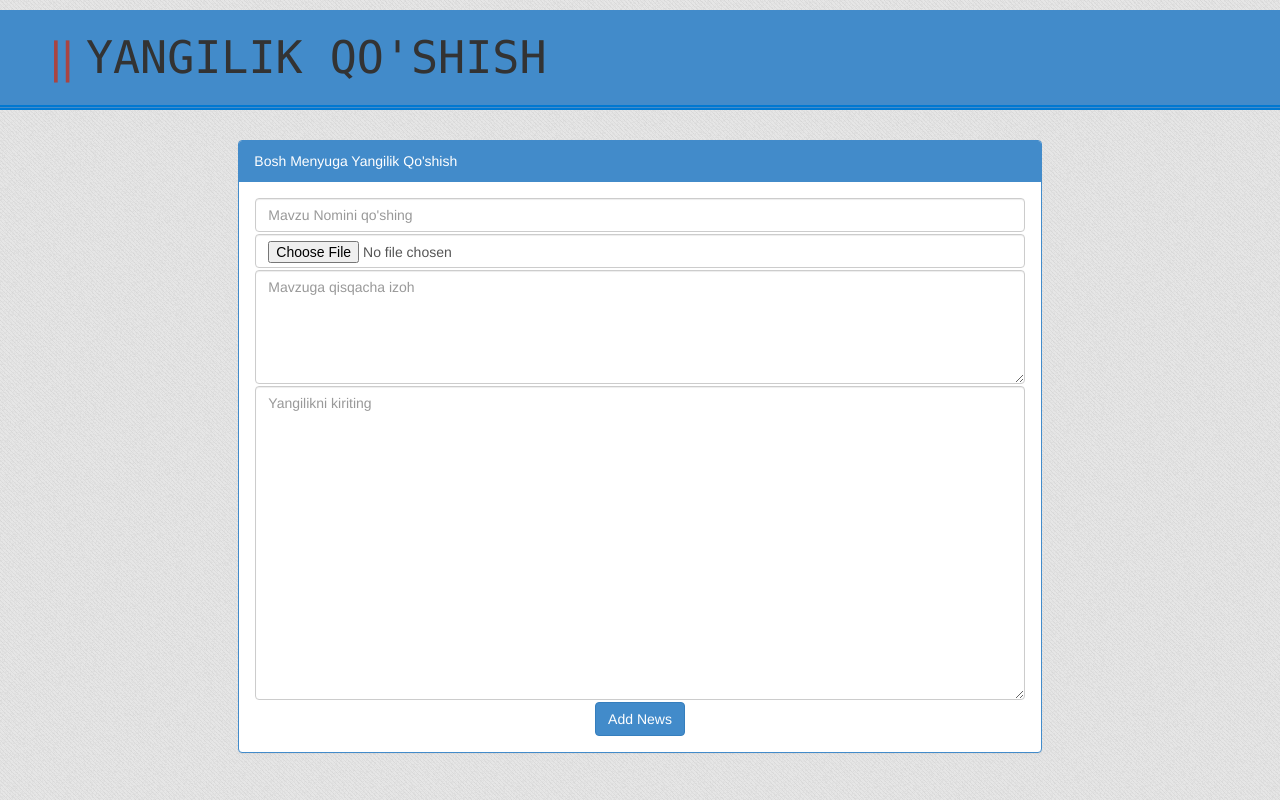
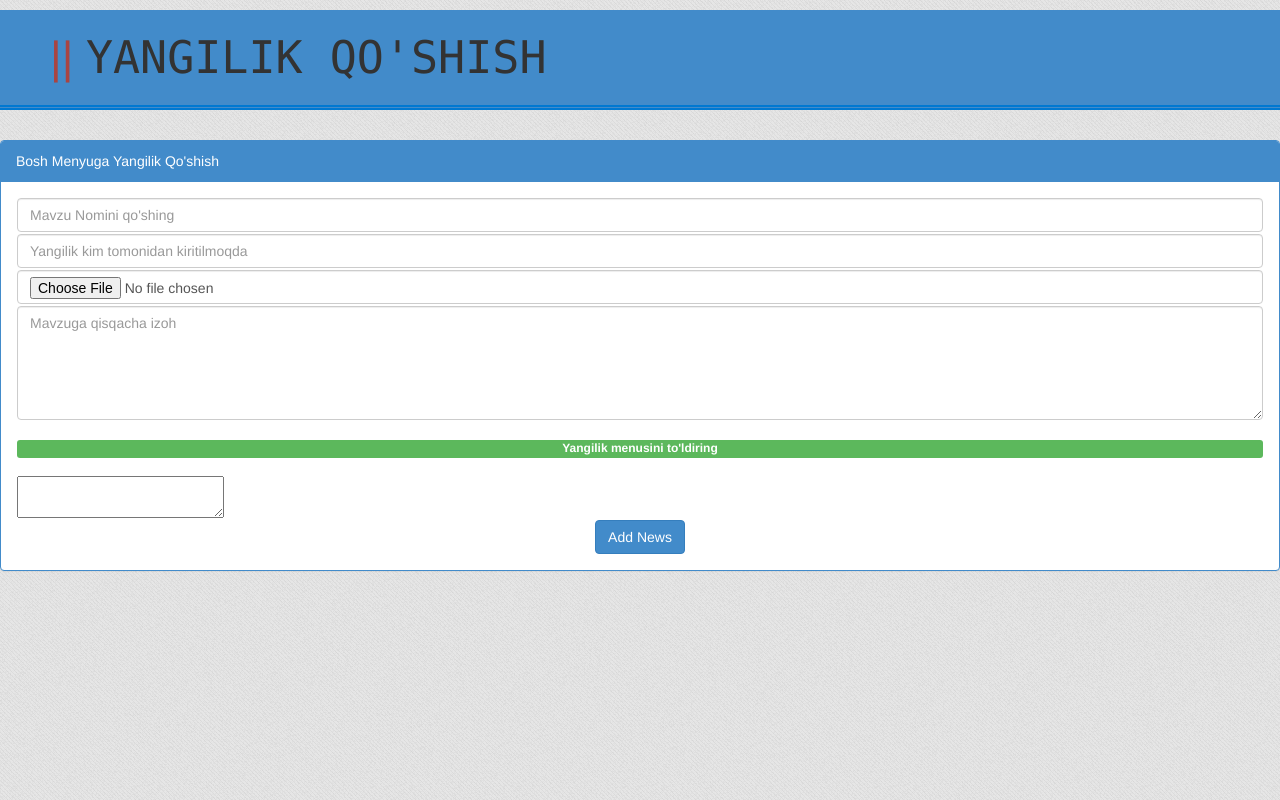
Before and after one commit to mehmed77/maktab, a PHP site: page /maktab/adminbek/addIndexNews.php in a window 1280 px wide. Run offline with PHP 8.4, Linux system fonts and the light colour scheme; some libraries are stand-ins or nearby versions.

Commit message:
new change

```diff
--- a/adminbek/addIndexNews.php
+++ b/adminbek/addIndexNews.php
@@ -6,9 +6,9 @@
     <span style="text-transform: uppercase; font-family: Consolas;">Yangilik qo'shish</span>
 </div>
 <br>
-<div class="col-xs-12">
+<div style="min-width: 1200px;">
     <form action="add_IndexNews.php" method="post" enctype="multipart/form-data">
-        <div class="col-lg-8 col-xs-offset-2">
+        <div style="width: 1280px;" class="center-block">
             <div class="panel panel-primary">
                 <div class="panel-heading">
                     Bosh Menyuga Yangilik Qo'shish
@@ -19,13 +19,24 @@
                             <td><input  class="form-control" type="text" name="mavzu" placeholder="Mavzu Nomini qo'shing" value=""></td>
                         </tr>
                         <tr>
+                            <td><input  class="form-control" type="text" name="author" placeholder="Yangilik kim tomonidan kiritilmoqda" value=""></td>
+                        </tr>
+                        <tr>
                             <td><input class="form-control" type="file" name="fileToUpload" value=""></td>
                         </tr>
                         <tr>
-                            <td><textarea rows="5" class="form-control" name="shortnews" placeholder="Mavzuga qisqacha izoh"></textarea></td>
+                            <td>
+                                <textarea rows="5" class="form-control" name="shortnews" placeholder="Mavzuga qisqacha izoh"></textarea>
+                                <br/>
+                            </td>
                         </tr>
                         <tr>
-                            <td><textarea rows="15" class="form-control" name="longnews" placeholder="Yangilikni kiriting"></textarea></td>
+                            <td>
+                                <span class="label label-success center-block">
+                                    Yangilik menusini to'ldiring
+                                </span><br/>
+                                <textarea class="ckeditor" id="ckeditor" name="longnews"></textarea>
+                            </td>
                         </tr>
                         <tr>
                             <td>
--- a/adminbek/connect_db.php
+++ b/adminbek/connect_db.php
@@ -1,7 +1,7 @@
 <?php
     $host = "localhost";
     $user = "root";
-    $pass = "";
+    $pass = "muhammad";
     $dbname = "maktab";
     mysql_connect("$host","$user","$pass") or die("Mysql not connect");
     mysql_select_db("$dbname") or die("Database not connect");
--- a/adminbek/index1.php
+++ b/adminbek/index1.php
@@ -18,10 +18,9 @@
     </div>
     <br>
     <div class="col-xs-12">
-        <div class="col-xs-9">
 			  <table class="table table-bordered">
 			      <tr>
-						<th>N</th>
+						<th width="5%" style="text-align: center">N</th>
 						<th>F.I.O</th>
 				  </tr>
             <?php
@@ -39,11 +38,12 @@
                   $count++;
             ?>
 			 <tr>
-			    <td><?php print $count; ?></td>
+			    <td  style="text-align: center"><?php print $count; ?></td>
 			    <td><a href="addmehnat.php?id=<?php print $TEACH_ID; ?>"><?php print $FAM_ISM_OTA; ?></a></td>
 			 </tr>
 			   <?php } ?>
 			</table>
+    </div>
 <?php
   require("../footer.php");
 ?>
--- a/adminbek/style.php
+++ b/adminbek/style.php
@@ -1,11 +1,15 @@
+<?php
+    include("../constants.php");
+?>
 <html>
 <head>
     <meta name="keywords" content="" />
     <meta name="description" content="" />
     <meta http-equiv="content-type" content="text/html; charset=utf-8" />
     <title>6-Maktab</title>
-    <link href="http://localhost/maktab/style/css/default.css" rel="stylesheet" type="text/css" media="all" />
-    <link href="http://localhost/maktab/style/css/bootstrap.min.css" rel="stylesheet" type="text/css" media="all" />
+    <script src="ckeditor/ckeditor.js"></script>
+    <link href="<?php print URL_STYLE; ?>css/default.css" rel="stylesheet" type="text/css" media="all" />
+    <link href="<?php print URL_STYLE; ?>css/bootstrap.min.css" rel="stylesheet" type="text/css" media="all" />
     <!--[if IE 6]>
     <!--<link href="http://localhost/maktab/default_ie6.css" rel="stylesheet" type="text/css" />-->
     <![endif]-->
```
Also changed, not shown: adminbek/add_IndexNews.php (+6 -5 lines).
